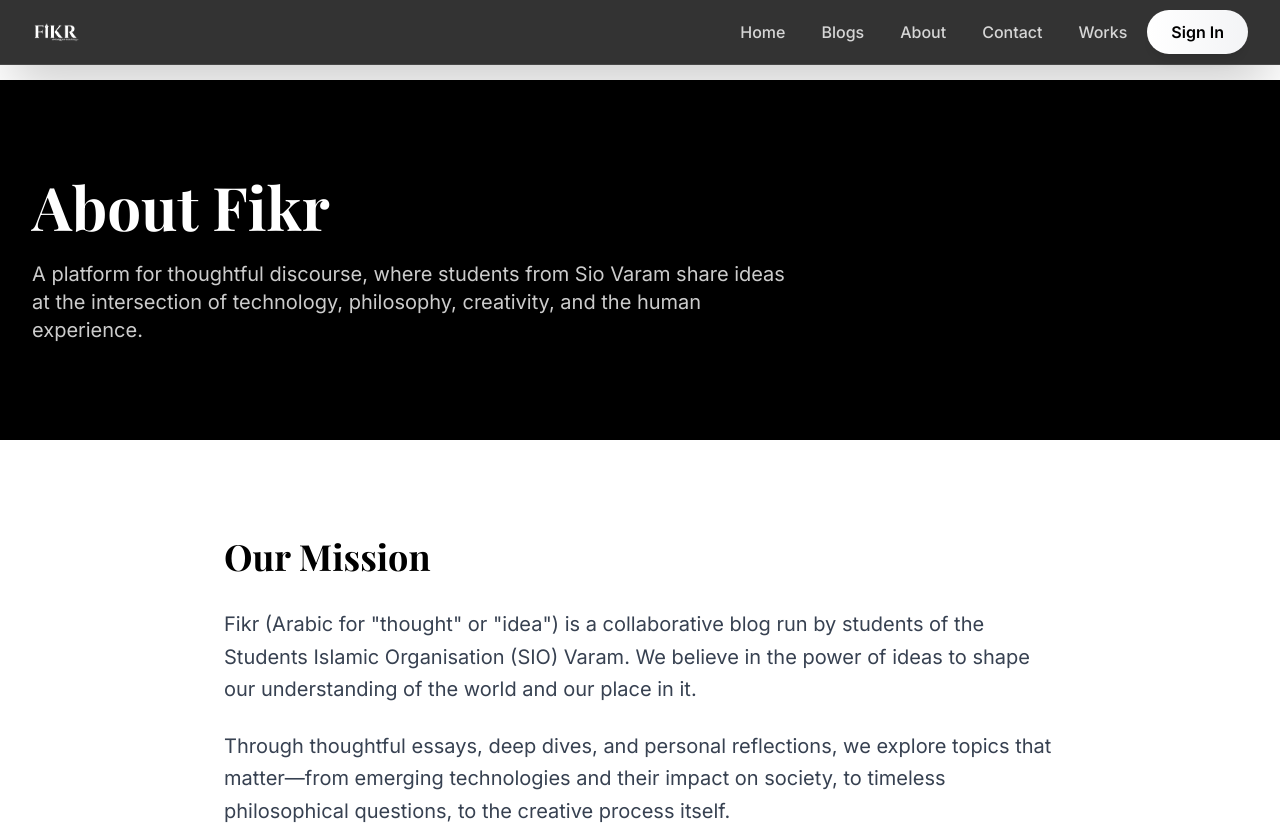
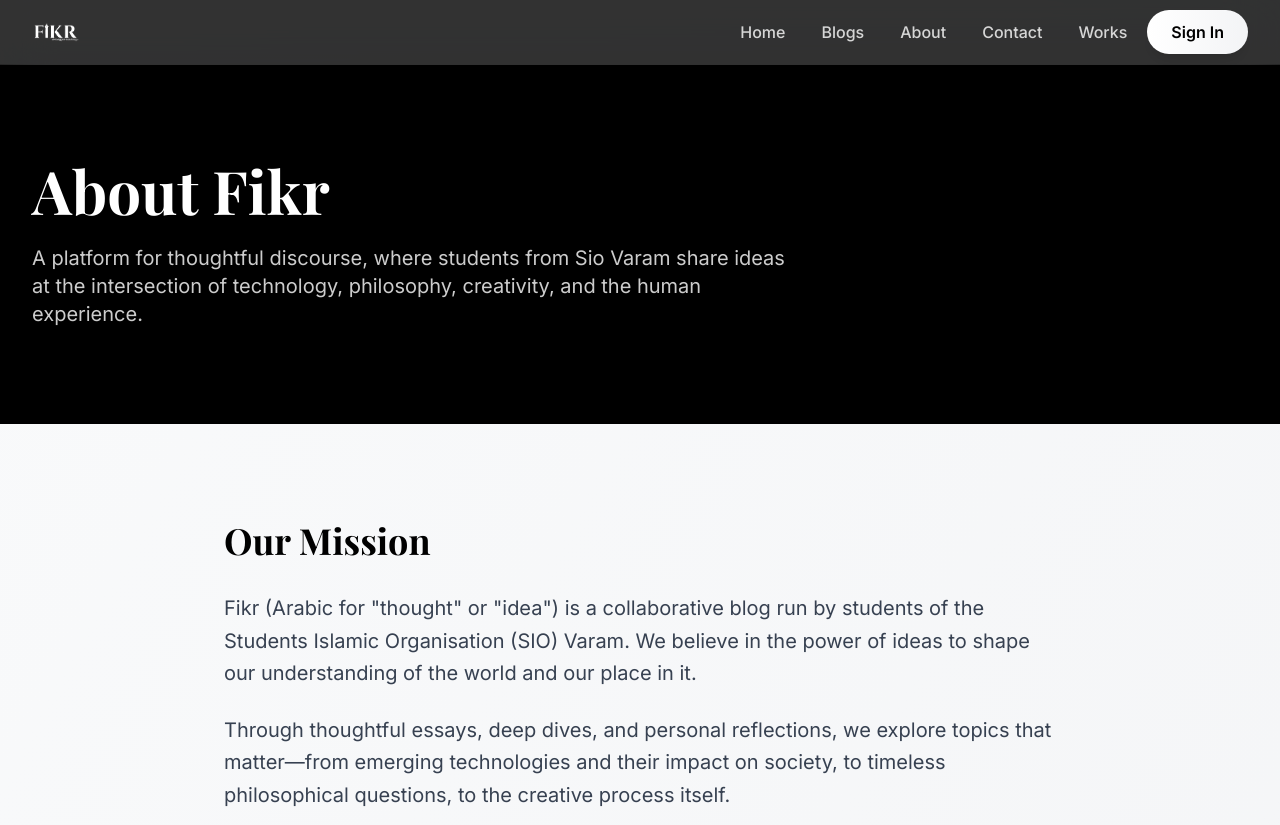
Before and after one commit to faheemation/fikr-blog, a Next.js app: page /about in a window 1280 px wide. Shown: the top 825 px of the page. Built offline with nearby package versions, Linux system fonts and the light colour scheme; no server answers; a web font is replaced by a local one.

Commit message:
Fix: Add padding-top to pages to eliminate navigation gap

```diff
--- a/app/about/page.tsx
+++ b/app/about/page.tsx
@@ -7,7 +7,7 @@ export default function AboutPage() {
         <>
             <Navigation />
 
-            <main className="min-h-screen bg-white pt-20">
+            <main className="min-h-screen bg-gradient-to-br from-gray-50 to-gray-100 pt-16">
                 {/* Hero */}
                 <section className="py-24 bg-black text-white">
                     <div className="container-custom">
--- a/app/blogs/page.tsx
+++ b/app/blogs/page.tsx
@@ -21,7 +21,7 @@ export default async function BlogsPage({ searchParams }: BlogsPageProps) {
         <>
             <Navigation />
 
-            <main className="min-h-screen bg-white pt-20">
+            <main className="min-h-screen bg-gray-50 pt-16">
                 {/* Header */}
                 <section className="py-16 bg-black text-white">
                     <div className="container-custom">
@@ -99,8 +99,8 @@ export default async function BlogsPage({ searchParams }: BlogsPageProps) {
                                                         key={page}
                                                         href={`/blogs?page=${page}`}
                                                         className={`w-12 h-12 flex items-center justify-center rounded-full font-semibold transition-all duration-300 ${page === currentPage
-                                                                ? "bg-black text-white"
-                                                                : "bg-gray-100 hover:bg-gray-200 text-gray-700"
+                                                            ? "bg-black text-white"
+                                                            : "bg-gray-100 hover:bg-gray-200 text-gray-700"
                                                             }`}
                                                     >
                                                         {page}
```
